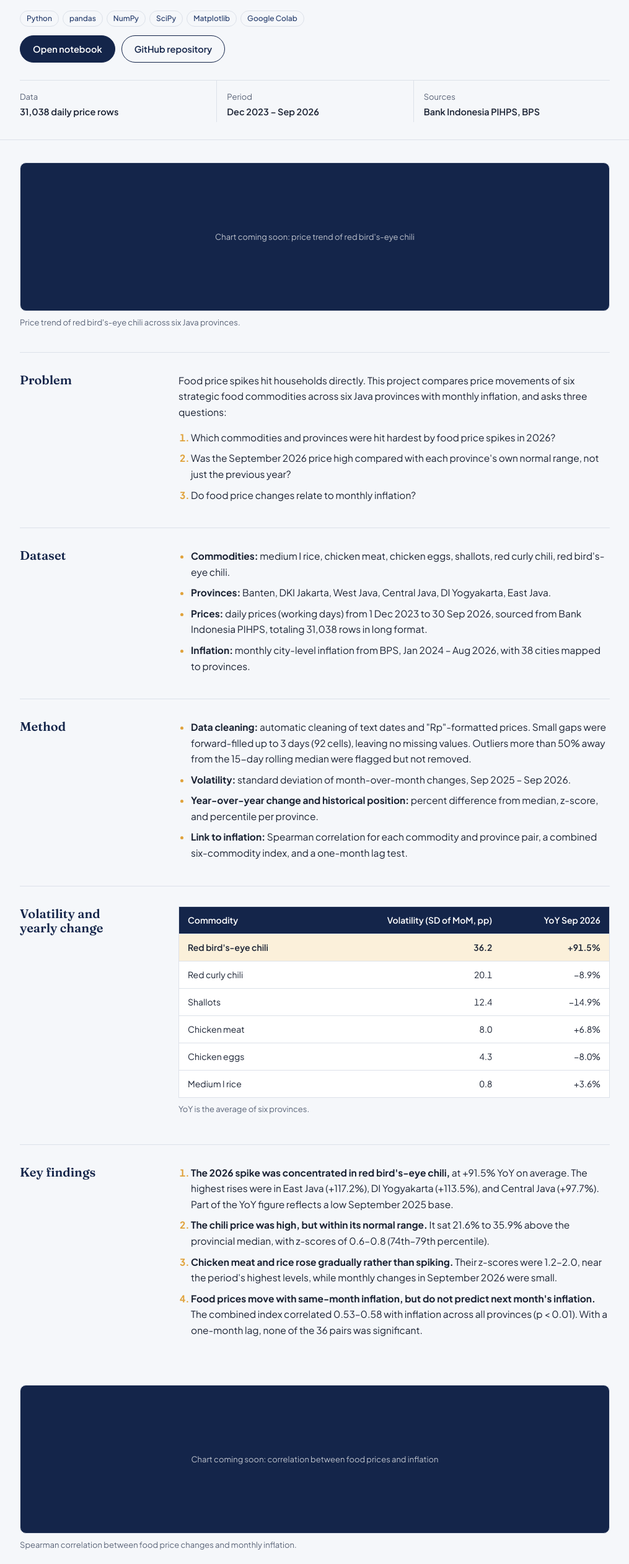
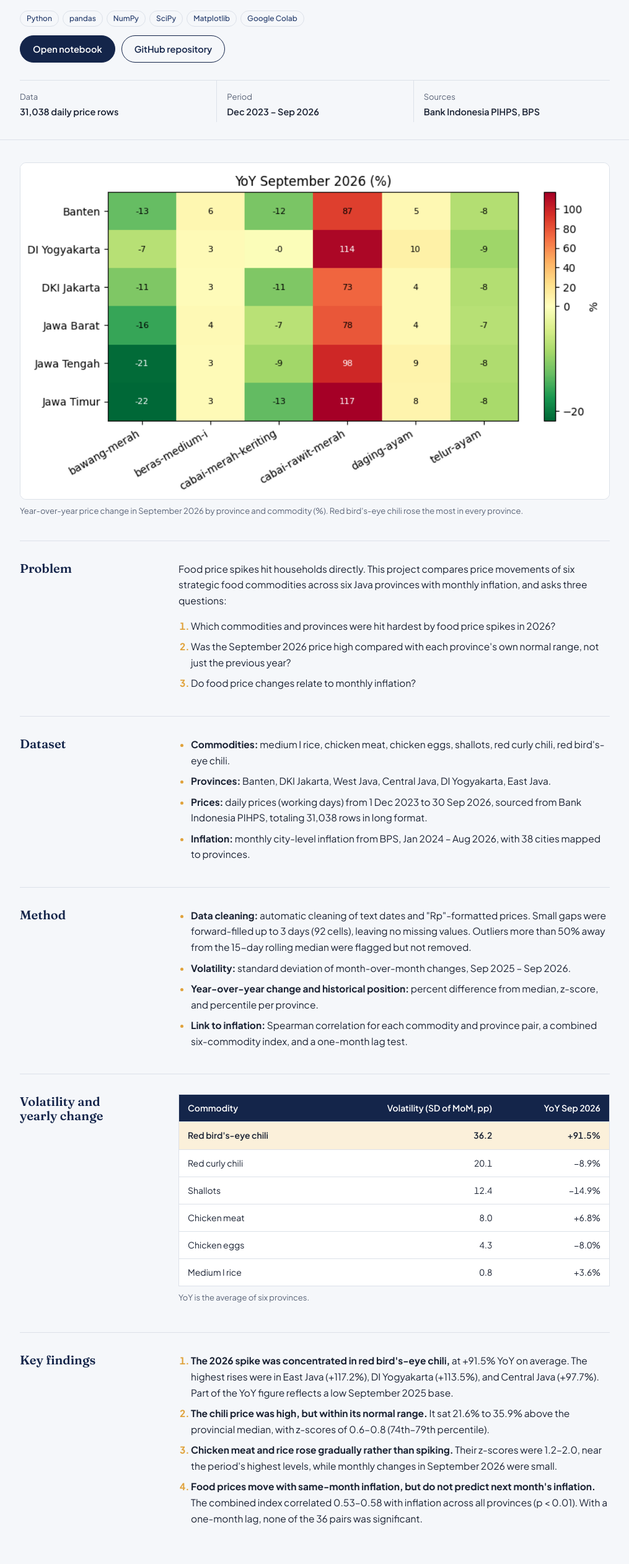
Before and after one commit to yasyfa-maisun/yasyfa-maisun.github.io, a plain HTML site: page projects/harga-pangan.html in a window 1280 px wide. Shown: the part 274-2797 px from the top of the page at 62% size, without its empty margins (132-1147 px from the left). Drawn offline with Linux system fonts and the light colour scheme.

Commit message:
Add files via upload

```diff
--- a/projects/harga-pangan.html
+++ b/projects/harga-pangan.html
@@ -59,12 +59,14 @@
        <iframe> = menampilkan dashboard/video asli di dalam halaman. -->
   <main class="wrap">
 
-    <!-- UBAH: simpan grafik dari Colab sebagai assets/pangan-chart-1.png -->
+    <!-- GRAFIK 1: heatmap perubahan harga tahunan (file: assets/pangan-chart-1.png)
+         style="min-height:0; background:#fff" = kotak mengikuti tinggi gambar dan berlatar putih,
+         supaya tidak ada sisa warna navy di sekitar grafik -->
     <figure class="figure">
-      <div class="shot" data-label="Chart coming soon: price trend of red bird's-eye chili">
-        <img src="../assets/pangan-chart-1.png" alt="Price trend of red bird's-eye chili across six Java provinces">
+      <div class="shot" style="min-height:0;background:#fff" data-label="Heatmap of year-over-year price change">
+        <img src="../assets/pangan-chart-1.png" alt="Heatmap of year-over-year food price change in September 2026 by province and commodity">
       </div>
-      <figcaption>Price trend of red bird's-eye chili across six Java provinces.</figcaption>
+      <figcaption>Year-over-year price change in September 2026 by province and commodity (%). Red bird's-eye chili rose the most in every province.</figcaption>
     </figure>
 
     <section class="body-grid">
@@ -129,12 +131,12 @@
       </ol>
     </section>
 
-    <!-- UBAH: grafik kedua dari Colab, simpan sebagai assets/pangan-chart-2.png -->
+    <!-- GRAFIK 2: hubungan harga pangan dengan inflasi (file: assets/pangan-chart-2.png) -->
     <figure class="figure">
-      <div class="shot" data-label="Chart coming soon: correlation between food prices and inflation">
-        <img src="../assets/pangan-chart-2.png" alt="Correlation between food price changes and monthly inflation">
+      <div class="shot" style="min-height:0;background:#fff" data-label="Chart of food prices and inflation">
+        <img src="../assets/pangan-chart-2.png" alt="Line chart comparing monthly food price change with monthly inflation, 2024 to 2026">
       </div>
-      <figcaption>Spearman correlation between food price changes and monthly inflation.</figcaption>
+      <figcaption>Monthly food price change (average of six commodities) and monthly inflation move in the same direction (Spearman ρ = 0.54, average of six Java provinces).</figcaption>
     </figure>
 
     <section class="body-grid">
```
Also changed, not shown: index.html (+4 -2 lines), assets/pangan-chart-1.png (added), assets/pangan-chart-2.png (added).
